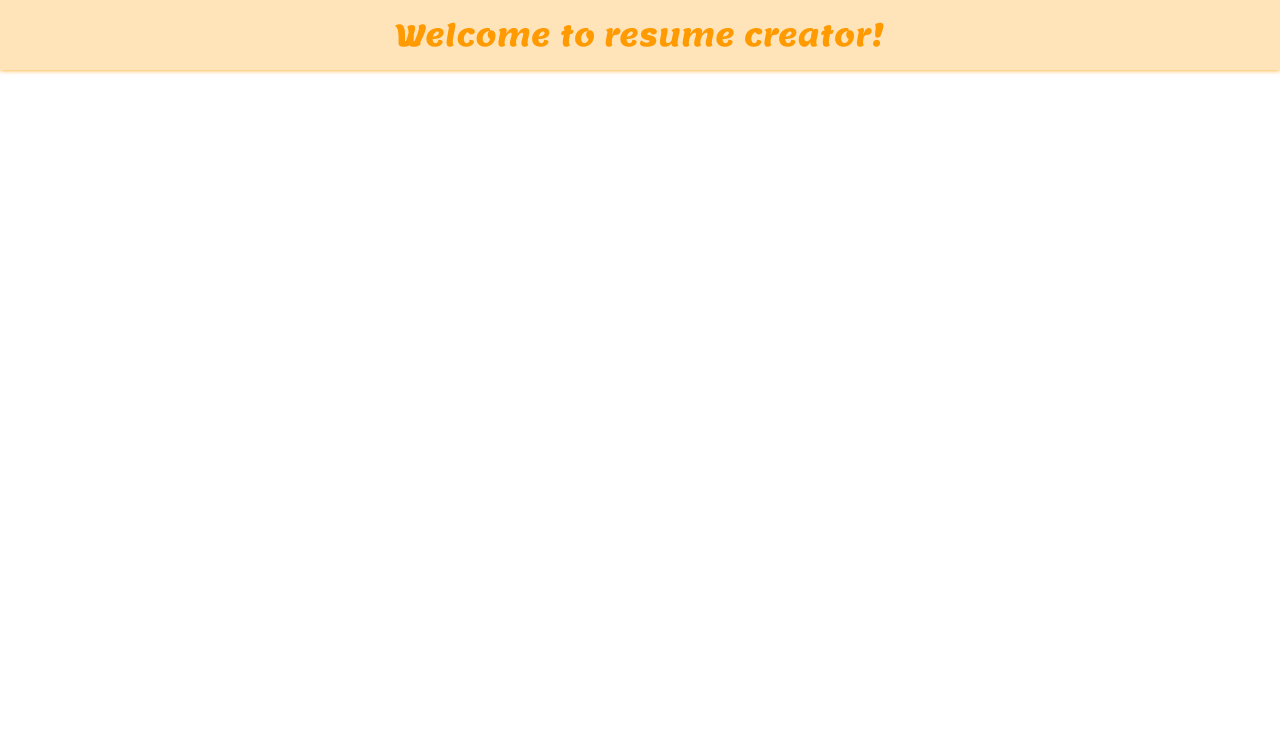
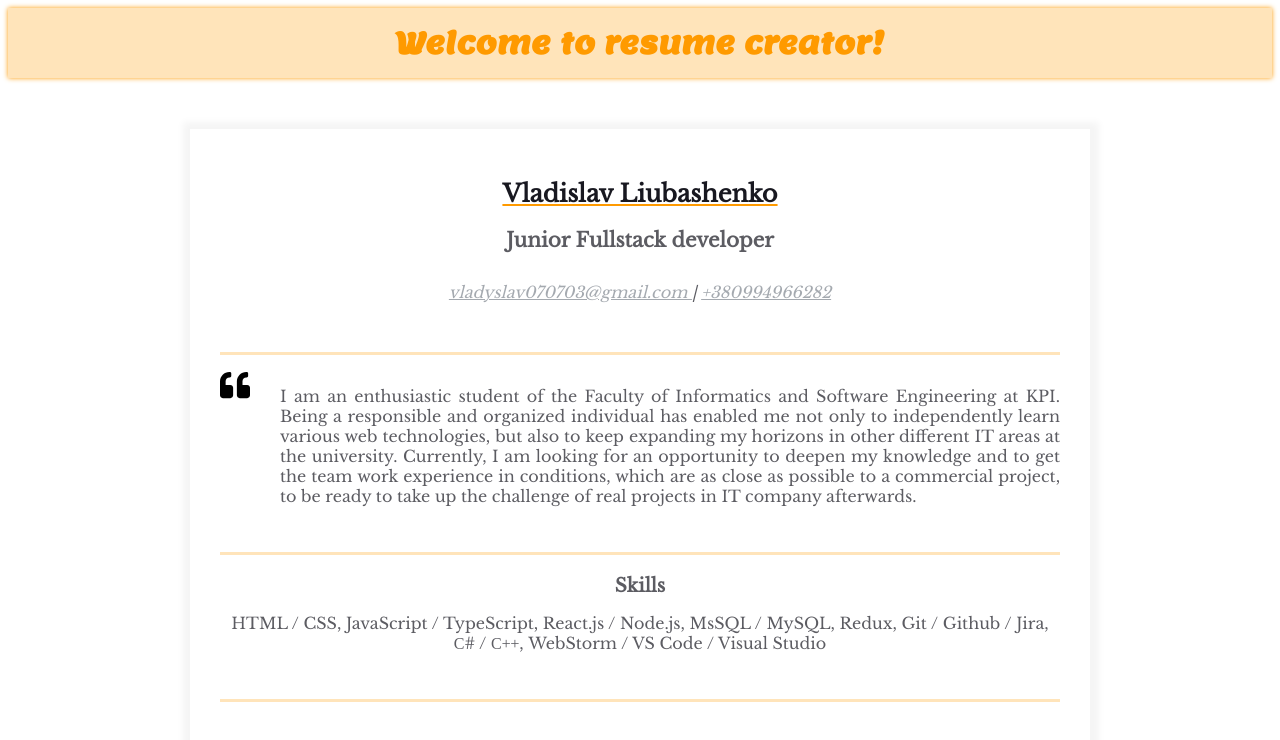
Before and after one commit to Dr-Vladson/vue-resume-manager, a Vue app: page /watch-resume in a window 1280 px wide. Shown: the top 740 px of the page. Built offline with nearby package versions, Linux system fonts and the light colour scheme.

Commit message:
add styles of edit/watch resume pages

```diff
--- a/src/assets/color.css
+++ b/src/assets/color.css
@@ -1,4 +1,10 @@
 :root {
   --main:#ff9a0045;
   --second:#ff9a00;
+  --primary-text-color: #181820;
+  --secondary-text-color: #5c5c62;
+  --third-text-color: #6a737d9c;
+  --icon-color: #6a737d;
+  --border-color: #ff9a0045;
+  --text-decoration-color: #ff9a00;
 }
--- a/src/assets/fonts.css
+++ b/src/assets/fonts.css
@@ -1 +1,2 @@
 @import url('https://fonts.googleapis.com/css2?family=Lemon&display=swap');
+@import url('https://fonts.googleapis.com/css2?family=Libre+Baskerville&display=swap');
--- a/src/assets/main.css
+++ b/src/assets/main.css
@@ -1,7 +1,24 @@
-@import './null.css';
 @import './color.css';
 @import './fonts.css';
 
-* {
+h2,h3,p,input, textarea {
+    font-family: 'Libre Baskerville', serif;
+}
+h1 {
     font-family: 'Lemon', serif;
 }
+
+.fh {
+    display: flex;
+    flex-direction: row;
+    justify-content: space-between;
+}
+
+.fv {
+    display: flex;
+    flex-direction: column;
+    justify-content: space-between;
+}
+.body {
+    margin:0;
+}
--- a/src/assets/null.css
+++ /dev/null
@@ -1,37 +0,0 @@
-*{
-	padding: 0;
-	margin: 0;
-	border: 0;
-}
-*,*:before,*:after{
-	-moz-box-sizing: border-box;
-	-webkit-box-sizing: border-box;
-	box-sizing: border-box;
-}
-:focus,:active{outline: none;}
-a:focus,a:active{outline: none;}
-
-nav,footer,header,aside{display: block;}
-
-html,body{
-	height: 100%;
-	width: 100%;
-	font-size: 100%;
-	line-height: 1;
-	font-size: 14px;
-	-ms-text-size-adjust: 100%;
-	-moz-text-size-adjust: 100%;
-	-webkit-text-size-adjust: 100%;
-}
-input,button,textarea{font-family:inherit;}
-
-input::-ms-clear{display: none;}
-button{cursor: pointer;}
-button::-moz-focus-inner {padding:0;border:0;}
-a, a:visited{text-decoration: none;}
-a:hover{text-decoration: none;}
-ul li{list-style: none;}
-img{vertical-align: top;}
-
-h1,h2,h3,h4,h5,h6{font-size:inherit;font-weight: 400;}
-/*--------------------*/
--- /dev/null
+++ b/src/components/icons/IconQuotes.vue
@@ -0,0 +1,17 @@
+<template>
+    <svg
+        class="intro__icon"
+        xmlns="http://www.w3.org/2000/svg"
+        viewBox="0 0 512 512"
+    >
+        <path
+            d="M464 256h-80v-64c0-35.3 28.7-64 64-64h8c13.3 0 24-10.7
+                    24-24V56c0-13.3-10.7-24-24-24h-8c-88.4 0-160 71.6-160 160v240c0
+                    26.5 21.5 48 48 48h128c26.5 0 48-21.5
+                    48-48V304c0-26.5-21.5-48-48-48zm-288 0H96v-64c0-35.3 28.7-64
+                    64-64h8c13.3 0 24-10.7 24-24V56c0-13.3-10.7-24-24-24h-8C71.6
+                    32 0 103.6 0 192v240c0 26.5 21.5 48 48 48h128c26.5 0 48-21.5
+                    48-48V304c0-26.5-21.5-48-48-48z"
+        ></path>
+    </svg>
+</template>
--- a/src/router/index.js
+++ b/src/router/index.js
@@ -1,23 +1,30 @@
 import { createRouter, createWebHistory } from 'vue-router'
 import HeaderVue from '@/components/common/Header.vue'
 import HomeViewVue from '@/views/HomeView.vue'
+import ResumeEditView from '../views/resumes/ResumeEditView.vue'
+import ResumeWatchView from '../views/resumes/ResumeWatchView.vue'
 
 const router = createRouter({
   history: createWebHistory(import.meta.env.BASE_URL),
   routes: [
     {
       path: '/',
-      name: 'home',
+      name: 'Home',
       component: HomeViewVue
     },
     {
-      path: '/about',
-      name: 'about',
-      // route level code-splitting
-      // this generates a separate chunk (About.[hash].js) for this route
-      // which is lazy-loaded when the route is visited.
-      component: () => import('../views/AboutView.vue')
-    }
+      path: '/watch-resume',
+      name: 'Watch resume',
+      props: true,
+      component: ResumeWatchView,
+      //component: () => import('../views/resumes/ResumeWatchView.vue')
+    },
+    {
+      path: '/create-resume',
+      name: 'Create resume',
+      props: true,
+      component: () => import('../views/resumes/ResumeEditView.vue')
+    },
   ]
 })
 
--- a/src/views/HomeView.vue
+++ b/src/views/HomeView.vue
@@ -1,8 +1,9 @@
 <script setup>
-import TheWelcome from '../components/TheWelcome.vue'
 </script>
 
 <template>
   <main>
+    <RouterLink to="/watch-resume">Watch resume</RouterLink>
+    <RouterLink to="/create-resume">Create resume</RouterLink>
   </main>
 </template>
--- /dev/null
+++ b/src/views/resumes/ResumeEditView.vue
@@ -0,0 +1,49 @@
+<script setup>
+import IconQuotes from '@/components/icons/IconQuotes.vue'
+</script>
+<template>
+    <main>
+        <div class="resume">
+            <div class="container">
+                <div class="resume__block">
+                    <div class="contact-info">
+                        <div class="contact-info__header" >
+                            <input type="text" placeholder="Enter your name">
+                        </div>
+                        <h3 class="contact-info__sub-header">
+                            <input type="text" placeholder="Enter your position">
+                        </h3>
+                        <p class="contact-info__info">
+                            <a href="vladyslav070703@gmail.com"
+                                ><input type="text" placeholder="Enter your email">
+                            </a>
+                            |
+                            <a href="tel:+380994966282">
+                                <input type="text" placeholder="Enter your phone">
+                            </a>
+                        </p>
+                    </div>
+                </div>
+            </div>
+            <div class="container">
+                <div class="resume__block">
+                    <div class="intro">
+                        <textarea class="intro_text" name="" id="" placeholder="Enter your intro"></textarea>
+                    </div>
+                </div>
+            </div>
+            <div class="container">
+                <div class="resume__block">
+                    <textarea class="header-and-text-block__text" name="" id="" cols="30" rows="10" placeholder="Enter your skills"></textarea>
+                </div>
+            </div>
+            <div class="container container_flex-center">
+                <div class="submit-btn">
+                    <span>Save</span>
+                </div>
+            </div>
+        </div>
+    </main>
+</template>
+
+<style scoped src="./ResumeView.css"></style>
--- /dev/null
+++ b/src/views/resumes/ResumeView.css
@@ -0,0 +1,114 @@
+a {
+    color: var(--third-text-color);
+}
+a:visited {
+    color: var(--third-text-color);
+}
+
+.container {
+    margin: 0 auto;
+    padding: 0 30px;
+    max-width: 900px;
+}
+
+.container_flex-center {
+    display: flex;
+    justify-content: center;
+}
+
+
+.resume {
+    margin: 50px auto;
+    border: 1px solid #f5f5f5;
+    box-shadow: 1px 1px 7px 7px #f5f5f5;
+    padding: 30px 0;
+    max-width: 900px;
+}
+
+.resume__block {
+    border-bottom: 3px solid var(--border-color);
+    padding-bottom: 30px;
+    margin-bottom: 15px;
+}
+
+.contact-info__header,
+.contact-info__sub-header,
+.contact-info__info {
+    text-align: center;
+}
+.contact-info__info {
+    color: var(--secondary-text-color);
+    font-style: italic;
+    margin-bottom: 20px;
+}
+.contact-info__header {
+    color: var(--primary-text-color);
+    text-decoration-color: var(--text-decoration-color);
+    text-decoration-line: underline;
+}
+
+.contact-info__sub-header {
+    color: var(--secondary-text-color);
+    margin-bottom: 30px;
+    font-size: 20px;
+}
+
+.intro {
+    display: flex;
+    justify-content: space-between;
+}
+
+textarea.intro_text {
+    width: 100%;
+    height: 100px;
+}
+
+.intro__icon-wrapper {
+    margin-right: 30px;
+    width: 30px;
+    display: flex;
+    justify-content: center;
+}
+
+.intro__icon {
+    height: 30px;
+    vertical-align: text-bottom;
+}
+
+.intro__icon path {
+    fill: var(--text-decoration-color);
+}
+
+.intro_text {
+    color: var(--secondary-text-color);
+    text-align: justify;
+}
+
+.header-and-text-block__header {
+    color: var(--secondary-text-color);
+    text-align: center;
+    margin-bottom: 15px;
+}
+
+.header-and-text-block__text {
+    color: var(--secondary-text-color);
+    text-align: center;
+}
+textarea.header-and-text-block__text {
+    width: 100%;
+    height: 50px;
+    text-align: start;
+}
+.submit-btn {
+    color: var(--second);
+    box-shadow: 0 0 5px 0 var(--second);
+    background-color: var(--main);
+    width: 70px;
+    height: 45px;
+    font-family: 'Lemon', serif;
+    display: flex;
+    align-items: center;
+    justify-content: center;
+    border-radius: 10px;
+    cursor: pointer;
+}
--- /dev/null
+++ b/src/views/resumes/ResumeWatchView.vue
@@ -0,0 +1,62 @@
+<script setup>
+import IconQuotes from '@/components/icons/IconQuotes.vue'
+</script>
+<template>
+    <main>
+        <div class="resume">
+            <div class="container">
+                <div class="resume__block">
+                    <div class="contact-info">
+                        <h2 class="contact-info__header">Vladislav Liubashenko</h2>
+                        <h3 class="contact-info__sub-header">
+                            Junior Fullstack developer
+                        </h3>
+                        <p class="contact-info__info">
+                            <a href="vladyslav070703@gmail.com"
+                                >vladyslav070703@gmail.com
+                            </a>
+                            |
+                            <a href="tel:+380994966282">+380994966282</a>
+                        </p>
+                    </div>
+                </div>
+            </div>
+            <div class="container">
+                <div class="resume__block">
+                    <div class="intro">
+                        <div class="intro__icon-wrapper">
+                            <IconQuotes/>
+                        </div>
+                        <p class="intro_text">
+                            I am an enthusiastic student of the Faculty of
+                            Informatics and Software Engineering at KPI. Being a
+                            responsible and organized individual has enabled me
+                            not only to independently learn various web
+                            technologies, but also to keep expanding my horizons
+                            in other different IT areas at the university.
+                            Currently, I am looking for an opportunity to deepen
+                            my knowledge and to get the team work experience in
+                            conditions, which are as close as possible to a
+                            commercial project, to be ready to take up the
+                            challenge of real projects in IT company afterwards.
+                        </p>
+                    </div>
+                </div>
+            </div>
+            <div class="container">
+                <div class="resume__block">
+                    <div class="header-and-text-block">
+                        <h3 class="header-and-text-block__header">Skills</h3>
+                        <p class="header-and-text-block__text">
+                            HTML / CSS, JavaScript / TypeScript, React.js /
+                            Node.js, MsSQL / MySQL, Redux, Git / Github / Jira,
+                            С# / С++, WebStorm / VS Code / Visual Studio
+                        </p>
+                    </div>
+                </div>
+            </div>
+        </div>
+    </main>
+</template>
+
+<style scoped src="./ResumeView.css"></style>
```
